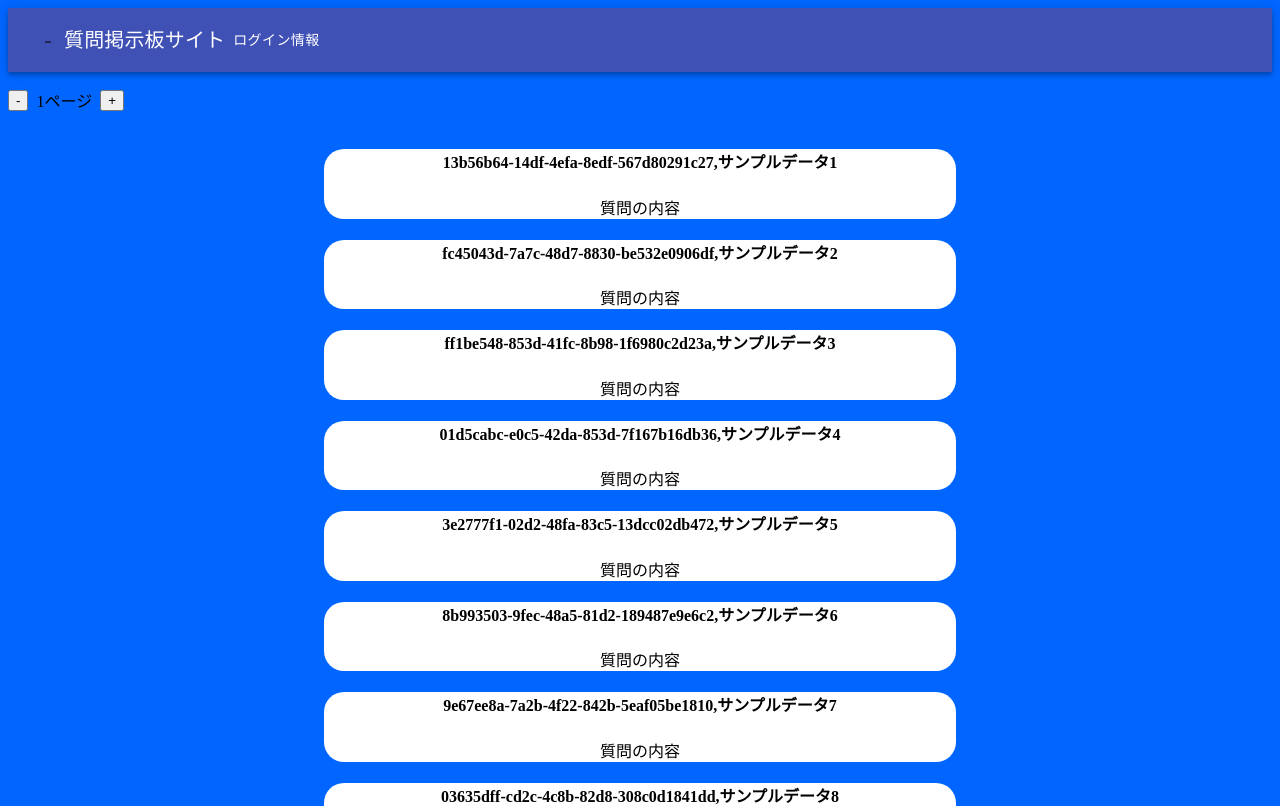
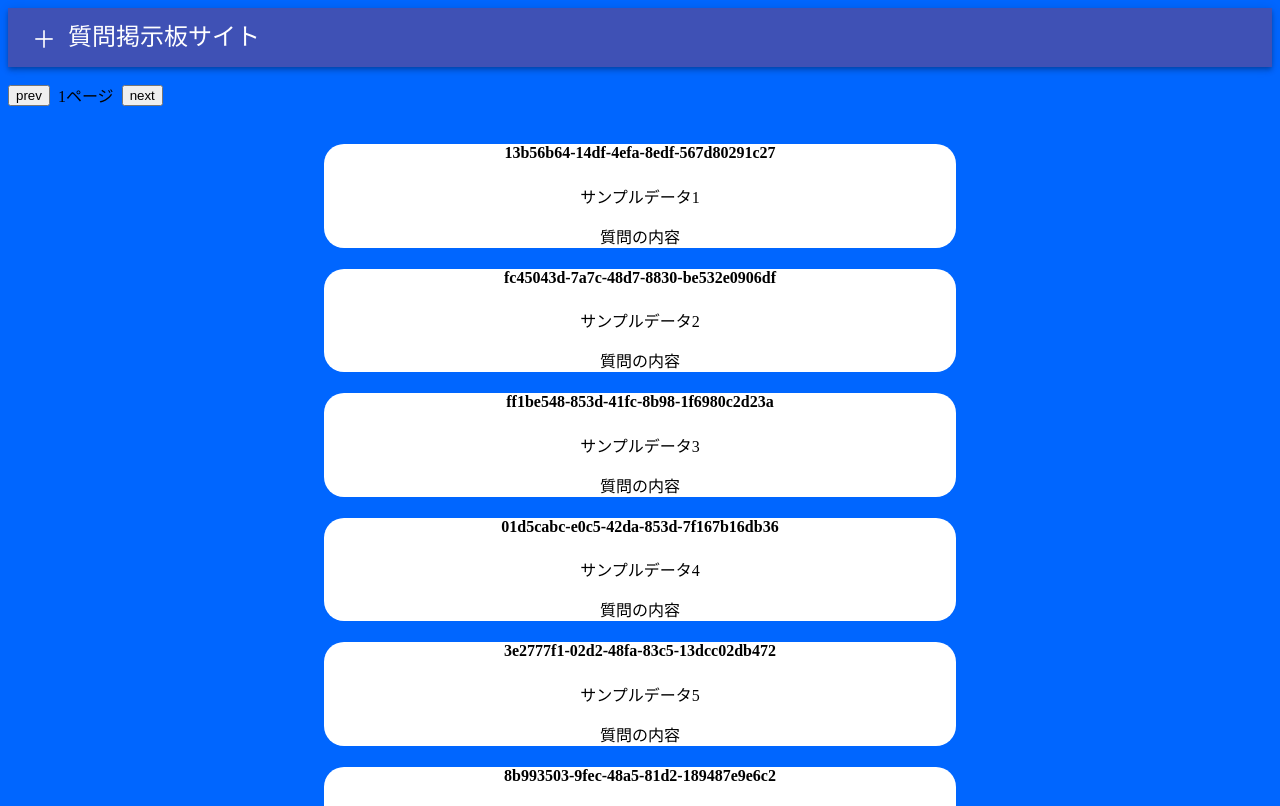
Before and after one commit to shunsuke-kawata/Question_thread, a React (Create React App) app in the folder frontend/frontend/react-sample/: page / in a window 1280 px wide. Shown: the top 806 px of the page. Built offline with nearby package versions, Linux system fonts and the light colour scheme.

Commit message:
add ライブラリと処理の追加

```diff
--- a/frontend/frontend/react-sample/package.json
+++ b/frontend/frontend/react-sample/package.json
@@ -10,8 +10,11 @@
     "@testing-library/jest-dom": "^5.16.5",
     "@testing-library/react": "^13.4.0",
     "@testing-library/user-event": "^13.5.0",
+    "bootstrap": "^5.2.2",
     "framer-motion": "^7.6.5",
     "react": "^18.2.0",
+    "react-bootstrap": "^2.6.0",
+    "react-burger-menu": "^2.7.1",
     "react-dom": "^18.2.0",
     "react-router-dom": "^6.4.3",
     "react-scripts": "5.0.1",
--- a/frontend/frontend/react-sample/src/Components/Header.jsx
+++ b/frontend/frontend/react-sample/src/Components/Header.jsx
@@ -11,13 +11,23 @@ const Header = () => {
   return (
     <div>
       <AppBar position="static">
-        <Toolbar>
-          <IconButton>-</IconButton>
-          <Typography variant="h6">質問掲示板サイト</Typography>
-          <Button color="inherit">ログイン情報</Button>
+        <Toolbar variant="dense">
+          <IconButton
+            edge="start"
+            color="inherit"
+            aria-label="menu"
+            sx={{ mr: 2 }}
+          >
+            ＋
+          </IconButton>
+          <Typography variant="h5" color="inherit" component="div">
+            質問掲示板サイト
+          </Typography>
         </Toolbar>
       </AppBar>
     </div>
+    // <Typography variant="h6">質問掲示板サイト</Typography>
+    // <Button color="inherit">ログイン情報</Button>
   );
 };
 
--- a/frontend/frontend/react-sample/src/Components/IndexArea.jsx
+++ b/frontend/frontend/react-sample/src/Components/IndexArea.jsx
@@ -1,5 +1,5 @@
 import { HStack } from "@chakra-ui/react";
-
+import { Button } from "react-bootstrap";
 const IndexArea = ({ index, data, setIndex }) => {
   const changeIndex = (delta) => {
     var max = Math.floor(data.length / 10);
@@ -19,9 +19,23 @@ const IndexArea = ({ index, data, setIndex }) => {
   return (
     <>
       <HStack>
-        <button onClick={() => changeIndex(-1)}>-</button>
-        <p>{index}ページ</p>
-        <button onClick={() => changeIndex(1)}>+</button>
+        <Button
+          variant="outline-primary"
+          className="mr-2"
+          onClick={() => changeIndex(-1)}
+        >
+          prev
+        </Button>
+        <div>
+          <p>{index}ページ</p>
+        </div>
+        <Button
+          variant="outline-primary"
+          className="mr-2"
+          onClick={() => changeIndex(1)}
+        >
+          next
+        </Button>
       </HStack>
     </>
   );
--- a/frontend/frontend/react-sample/src/Components/Question.jsx
+++ b/frontend/frontend/react-sample/src/Components/Question.jsx
@@ -7,9 +7,8 @@ const Question = ({ id, title, body, setDetailsFlag }) => {
   };
   return (
     <div className="question_body" onClick={showDetails}>
-      <h4>
-        {id},{title}
-      </h4>
+      <h4>{id}</h4>
+      <p>{title}</p>
       <p>{body}</p>
     </div>
   );
```
Also changed, not shown: frontend/frontend/react-sample/src/css/IndexArea.css (added), 2 other files (tests, documents, lock files or other folders).
